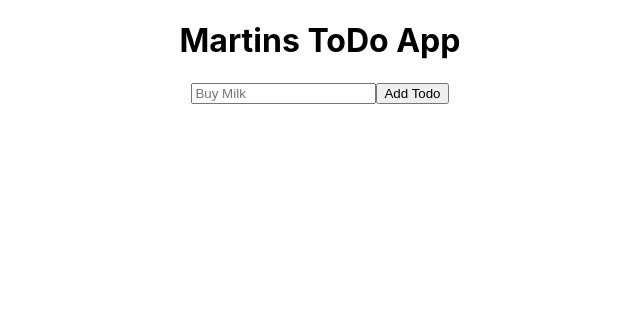
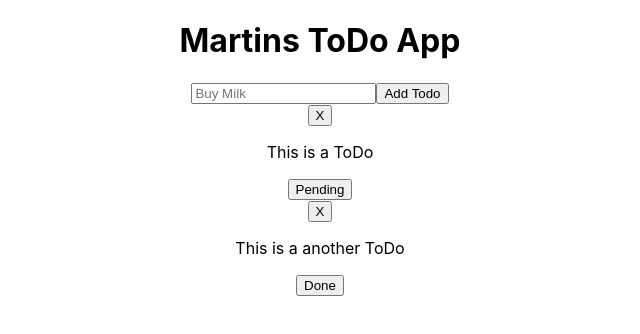
Before and after one commit to mpagels/react-todo-app-walkthrough, a React (Create React App) app: page / in a window 1280 px wide. Shown: the top 334 px of the page, without its empty margins (320-960 px from the left). Built offline with nearby package versions, Linux system fonts and the light colour scheme.

Commit message:
Add example todos with html

```diff
--- a/src/App.js
+++ b/src/App.js
@@ -15,6 +15,18 @@ function App() {
           <button>Add Todo</button>
         </form>
       </header>
+      <main>
+        <section>
+          <button>X</button>
+          <p>This is a ToDo</p>
+          <button>Pending</button>
+        </section>
+        <section>
+          <button>X</button>
+          <p>This is a another ToDo</p>
+          <button>Done</button>
+        </section>
+      </main>
     </div>
   );
 }
```
